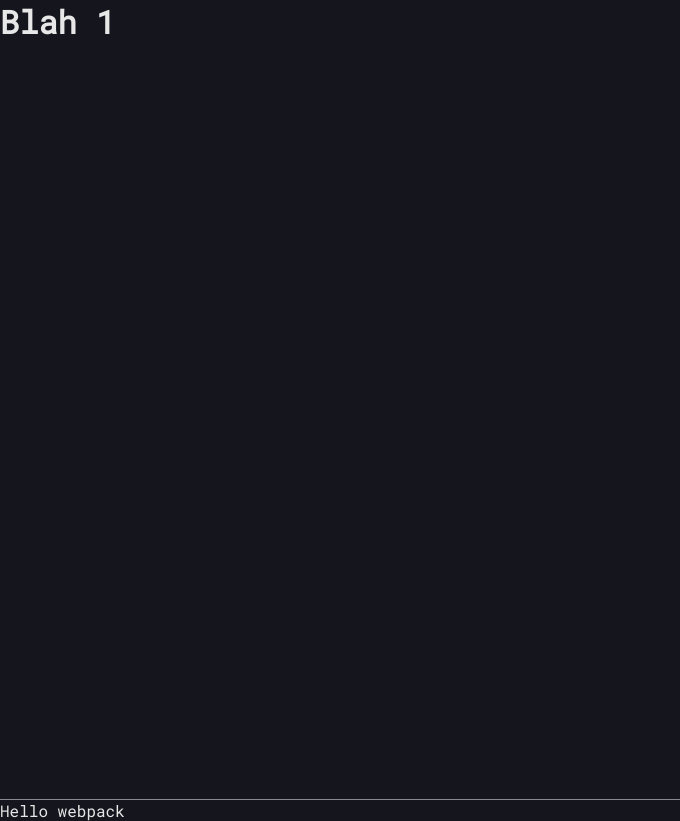
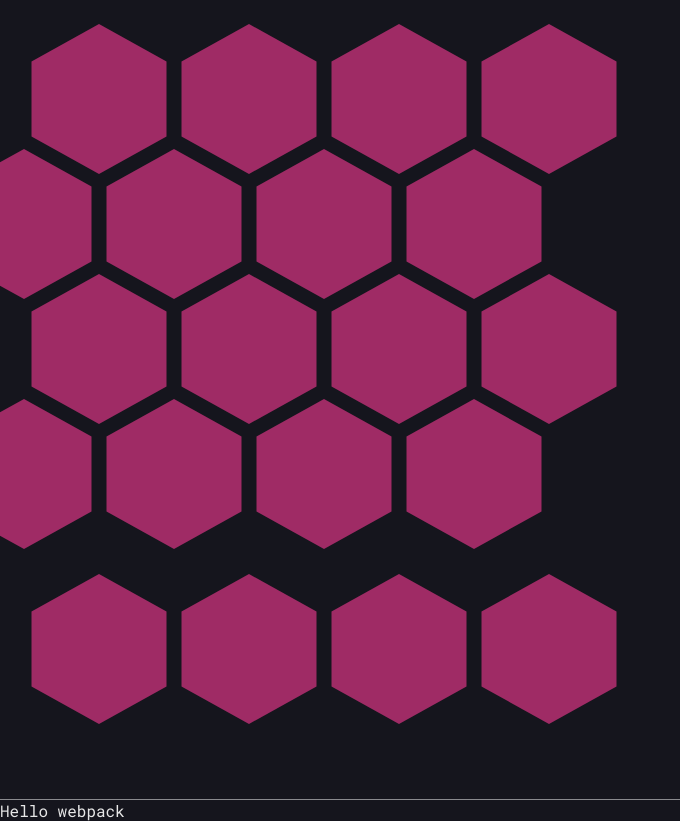
Before and after one commit to FlepTheFlabbergasted/sandbox, a website: page public/index.html in a window 1280 px wide. Shown: the whole page, without its empty margins (0-680 px from the left). Drawn offline with Linux system fonts and the light colour scheme; files whose address does not match are found by name.

Commit message:
hexagon start

```diff
--- a/public/index.html
+++ b/public/index.html
@@ -11,8 +11,45 @@
   <body>
     <script type="module" src="main.js"></script>
     <div class="section-container">
-      <div class="section">
-        <h1>Blah 1</h1>
+      <div class="section" id="infite-well">
+        <div class="hexagon-container">
+          <div class="hexagon-row">
+            <div class="hexagon"></div>
+            <div class="hexagon"></div>
+            <div class="hexagon"></div>
+            <div class="hexagon"></div>
+          </div>
+          <div class="hexagon-row">
+            <div class="hexagon"></div>
+            <div class="hexagon"></div>
+            <div class="hexagon"></div>
+            <div class="hexagon"></div>
+          </div>
+          <div class="hexagon-row">
+            <div class="hexagon"></div>
+            <div class="hexagon"></div>
+            <div class="hexagon"></div>
+            <div class="hexagon"></div>
+          </div>
+          <div class="hexagon-row">
+            <div class="hexagon"></div>
+            <div class="hexagon"></div>
+            <div class="hexagon"></div>
+            <div class="hexagon"></div>
+          </div>
+          <div class="hexagon-row">
+            <div class="hexagon"></div>
+            <div class="hexagon"></div>
+            <div class="hexagon"></div>
+            <div class="hexagon"></div>
+          </div>
+        </div>
+        <!-- <div class="box-container">
+          <div class="box"></div>
+          <div class="box"></div>
+          <div class="box"></div>
+          <div class="box"></div>
+        </div> -->
       </div>
 
       <div class="section">
--- a/public/styles.css
+++ b/public/styles.css
@@ -64,6 +64,8 @@ li {
 :root {
   --bg-black: #15151d;
   --text-color: #e7e7e7;
+
+  --hexagon-size: 150px;
 }
 
 /* -------------------------------- */
@@ -74,11 +76,14 @@ body {
   font-family: 'Roboto Mono', monospace;
   background: var(--bg-black);
   color: var(--text-color);
+
+  position: relative;
 }
 
 .section-container {
   height: 100%;
   overflow-y: scroll;
+  overflow-x: hidden;
   scroll-snap-type: y mandatory;
   scroll-behavior: smooth;
 }
@@ -91,3 +96,65 @@ body {
 .section:not(:last-child) {
   border-bottom: 1px solid rgba(255, 255, 255, 0.5);
 }
+
+/* -------------------------------- */
+/*         Specific styling         */
+/* -------------------------------- */
+
+/* #infite-well  */
+
+#infite-well {
+  padding: 24px;
+}
+
+.box-container {
+  position: relative;
+}
+
+.hexagon-container {
+  display: flex;
+  flex-direction: column;
+}
+
+.hexagon-row {
+  display: flex;
+}
+.hexagon-row:nth-child(odd):not(:first-child) {
+  transform: translateY(calc(var(--hexagon-size) / 3 * -1));
+}
+.hexagon-row:nth-child(even) {
+  transform: translateX(calc(var(--hexagon-size) / 2 * -1)) translateY(calc(var(--hexagon-size) / 6 * -1));
+}
+.hexagon-row:nth-child(even):not(:nth-child(2)) {
+  transform: translateX(calc(var(--hexagon-size) / 2 * -1)) translateY(calc(var(--hexagon-size) / 2 * -1));
+}
+/* .hexagon-row:nth-child(even):last-child {
+  transform: translateX(calc(var(--hexagon-size) / 2 * -1)) translateY(calc(var(--hexagon-size) / 2 * -1));
+} */
+
+.hexagon {
+  display: inline-block;
+  width: var(--hexagon-size);
+  height: var(--hexagon-size);
+  clip-path: polygon(50% 0%, 95% 25%, 95% 75%, 50% 100%, 5% 75%, 5% 25%);
+
+  background: #9f2b65;
+}
+
+/* .box {
+  width: 35vw;
+  height: 500px;
+  position: absolute;
+  transform-origin: center center;
+}
+
+.box:nth-child(1) {
+  background: purple;
+  transform: rotate(-45deg) translate(-3%, -71%);
+}
+.box:nth-child(2) {
+  background: hotpink;
+  transform: rotate(45deg);
+  right: -25%;
+  top: -85px;
+} */
--- a/src/index.js
+++ b/src/index.js
@@ -1,5 +1,6 @@
 const container = document.querySelector('.section-container');
 
+// TODO: Can't zoom in
 container.addEventListener('wheel', (event) => {
   event.preventDefault();
   const delta = event.deltaY;
```
Also changed, not shown: 1 other file.
